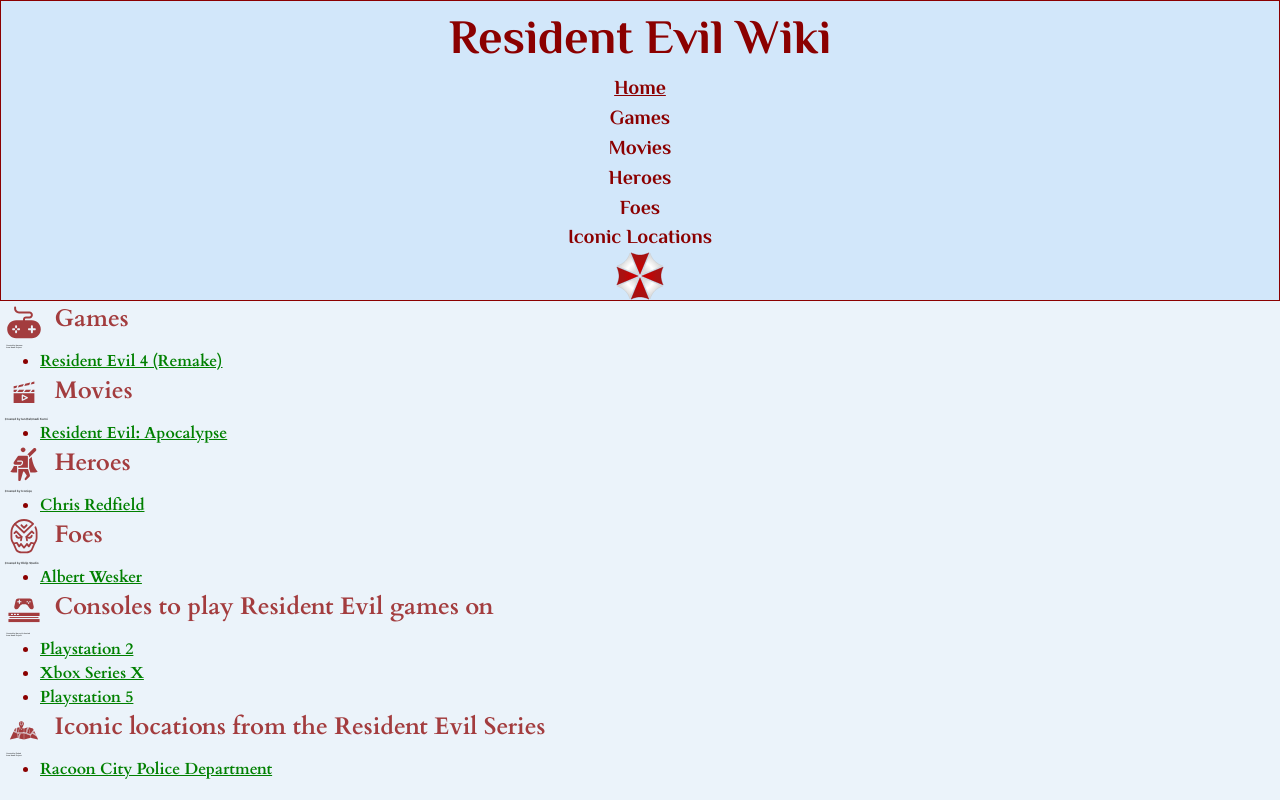
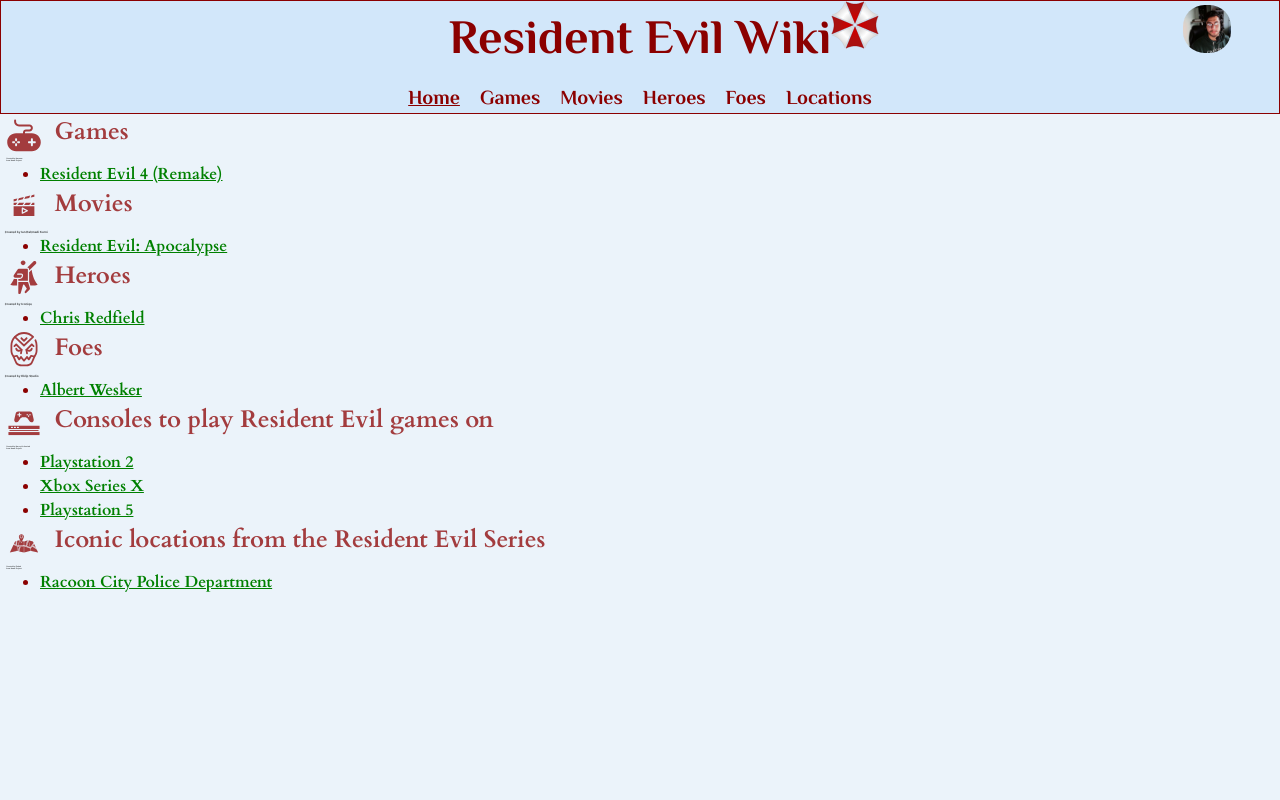
Before and after one commit to jonathanramirez4479/csc437-web-dev, a website: page packages/proto/public/index.html in a window 1280 px wide. Drawn offline with Linux system fonts and the light colour scheme.

Commit message:
feat: adjusted header in home page and changed page.css for positioning values. TODO: create tokens from these values

```diff
--- a/packages/proto/public/index.html
+++ b/packages/proto/public/index.html
@@ -13,17 +13,24 @@
     />
   </head>
   <body>
-    <header id="homepage-header">
+    <header>
+      <div id="primary-header">
+        <div class="title">
           <h1>Resident Evil Wiki</h1>
+          <svg class="icon">
+            <use href="/icons/umbrella-corp.svg#icon-umbrella-corp" />
+          </svg>
+        </div>
+        <img class="profile-pic" src="/images/profile-pic.jpg" />
+      </div>
+      <div id="sub-header">
         <h5><a href="index.html">Home</a></h5>
         <h5>Games</h5>
         <h5>Movies</h5>
         <h5>Heroes</h5>
         <h5>Foes</h5>
-      <h5>Iconic Locations</h5>
-      <svg class="icon">
-        <use href="/icons/umbrella-corp.svg#icon-umbrella-corp" />
-      </svg>
+        <h5>Locations</h5>
+      </div>
     </header>
     <section class="category">
       <h2 class="category-header">
--- a/packages/proto/public/styles/page.css
+++ b/packages/proto/public/styles/page.css
@@ -5,6 +5,9 @@
 }
 
 header {
+  display: flex;
+  flex-direction: column;
+
   background-color: var(--color-background-header);
   color: var(--color-text);
 
@@ -15,6 +18,39 @@
   text-align: center;
   border-color: currentColor;
   border: 1px solid darkred;
+}
+
+#primary-header {
+  display: flex;
+  align-items: center;
+  justify-content: center;
+  align-items: baseline;
+}
+
+#primary-header > .title {
+  display: flex;
+  flex: 1;
+  justify-content: center;
+  text-align: center;
+  margin-left: 6em;
+}
+
+#primary-header > .profile-pic {
+  height: 2em;
+  width: 2em;
+  border-radius: 45%;
+  margin-right: 2em;
+}
+
+#sub-header {
+  display: flex;
+  justify-content: center;
+}
+
+#sub-header h5 {
+  margin: 0;
+  padding: 10px;
+  padding-bottom: 0px;
 }
 
 header a {
```
Also changed, not shown: packages/proto/public/images/profile-pic.jpg (added). Lines whose indentation alone changed are shown as unchanged.
